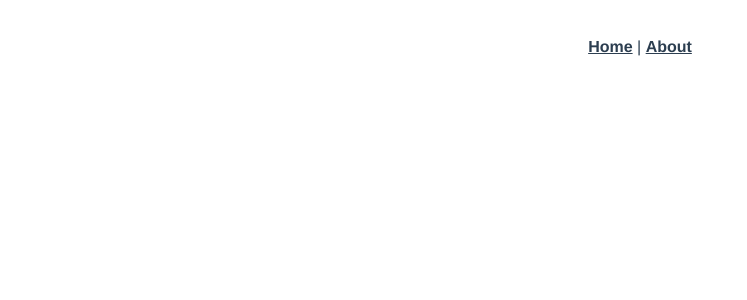
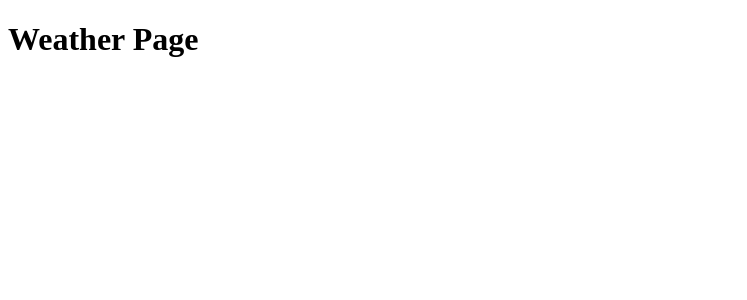
Before and after one commit to ronildo/weather-app, a Vue app: page /#/weather in a window 1280 px wide. Shown: the top 300 px of the page, without its empty margins (0-747 px from the left). Built offline with nearby package versions, Linux system fonts and the light colour scheme.

Commit message:
App Basic Structure

```diff
--- a/src/App.vue
+++ b/src/App.vue
@@ -1,29 +1,5 @@
 <template>
   <div id="app">
-    <div id="nav">
-      <router-link to="/">Home</router-link> |
-      <router-link to="/about">About</router-link>
-    </div>
-    <router-view/>
+    <router-view />
   </div>
 </template>
-
-<style lang="scss">
-#app {
-  font-family: 'Avenir', Helvetica, Arial, sans-serif;
-  -webkit-font-smoothing: antialiased;
-  -moz-osx-font-smoothing: grayscale;
-  text-align: center;
-  color: #2c3e50;
-}
-#nav {
-  padding: 30px;
-  a {
-    font-weight: bold;
-    color: #2c3e50;
-    &.router-link-exact-active {
-      color: #42b983;
-    }
-  }
-}
-</style>
--- a/src/components/HelloWorld.vue
+++ /dev/null
@@ -1,59 +0,0 @@
-<template>
-  <div class="hello">
-    <h1>{{ msg }}</h1>
-    <p>
-      For a guide and recipes on how to configure / customize this project,<br>
-      check out the
-      <a href="https://cli.vuejs.org" target="_blank" rel="noopener">vue-cli documentation</a>.
-    </p>
-    <h3>Installed CLI Plugins</h3>
-    <ul>
-      <li><a href="https://github.com/vuejs/vue-cli/tree/dev/packages/%40vue/cli-plugin-babel" target="_blank" rel="noopener">babel</a></li>
-      <li><a href="https://github.com/vuejs/vue-cli/tree/dev/packages/%40vue/cli-plugin-pwa" target="_blank" rel="noopener">pwa</a></li>
-      <li><a href="https://github.com/vuejs/vue-cli/tree/dev/packages/%40vue/cli-plugin-eslint" target="_blank" rel="noopener">eslint</a></li>
-    </ul>
-    <h3>Essential Links</h3>
-    <ul>
-      <li><a href="https://vuejs.org" target="_blank" rel="noopener">Core Docs</a></li>
-      <li><a href="https://forum.vuejs.org" target="_blank" rel="noopener">Forum</a></li>
-      <li><a href="https://chat.vuejs.org" target="_blank" rel="noopener">Community Chat</a></li>
-      <li><a href="https://twitter.com/vuejs" target="_blank" rel="noopener">Twitter</a></li>
-      <li><a href="https://news.vuejs.org" target="_blank" rel="noopener">News</a></li>
-    </ul>
-    <h3>Ecosystem</h3>
-    <ul>
-      <li><a href="https://router.vuejs.org" target="_blank" rel="noopener">vue-router</a></li>
-      <li><a href="https://vuex.vuejs.org" target="_blank" rel="noopener">vuex</a></li>
-      <li><a href="https://github.com/vuejs/vue-devtools#vue-devtools" target="_blank" rel="noopener">vue-devtools</a></li>
-      <li><a href="https://vue-loader.vuejs.org" target="_blank" rel="noopener">vue-loader</a></li>
-      <li><a href="https://github.com/vuejs/awesome-vue" target="_blank" rel="noopener">awesome-vue</a></li>
-    </ul>
-  </div>
-</template>
-
-<script>
-export default {
-  name: 'HelloWorld',
-  props: {
-    msg: String
-  }
-}
-</script>
-
-<!-- Add "scoped" attribute to limit CSS to this component only -->
-<style scoped lang="scss">
-h3 {
-  margin: 40px 0 0;
-}
-ul {
-  list-style-type: none;
-  padding: 0;
-}
-li {
-  display: inline-block;
-  margin: 0 10px;
-}
-a {
-  color: #42b983;
-}
-</style>
--- a/src/router.js
+++ b/src/router.js
@@ -1,6 +1,5 @@
 import Vue from 'vue'
 import Router from 'vue-router'
-import Home from './views/Home.vue'
 
 Vue.use(Router)
 
@@ -9,15 +8,18 @@ export default new Router({
     {
       path: '/',
       name: 'home',
-      component: Home
+      component: () => import(
+        /* webpackChunkName: "home" */
+        './views/HomePage.vue'
+      )
     },
     {
-      path: '/about',
-      name: 'about',
-      // route level code-splitting
-      // this generates a separate chunk (about.[hash].js) for this route
-      // which is lazy-loaded when the route is visited.
-      component: () => import(/* webpackChunkName: "about" */ './views/About.vue')
+      path: '/weather',
+      name: 'weather',
+      component: () => import(
+        /* webpackChunkName: "weather" */
+        './views/WeatherPage.vue'
+      )
     }
   ]
 })
--- a/src/views/About.vue
+++ /dev/null
@@ -1,5 +0,0 @@
-<template>
-  <div class="about">
-    <h1>This is an about page</h1>
-  </div>
-</template>
--- a/src/views/Home.vue
+++ /dev/null
@@ -1,18 +0,0 @@
-<template>
-  <div class="home">
-    <img alt="Vue logo" src="../assets/logo.png">
-    <HelloWorld msg="Welcome to Your Vue.js App"/>
-  </div>
-</template>
-
-<script>
-// @ is an alias to /src
-import HelloWorld from '@/components/HelloWorld.vue'
-
-export default {
-  name: 'home',
-  components: {
-    HelloWorld
-  }
-}
-</script>
--- /dev/null
+++ b/src/views/HomePage.vue
@@ -0,0 +1,11 @@
+<template>
+  <div class="home">
+    <h1>Home</h1>
+  </div>
+</template>
+
+<script>
+export default {
+  name: 'HomePage'
+}
+</script>
--- /dev/null
+++ b/src/views/WeatherPage.vue
@@ -0,0 +1,15 @@
+<template>
+  <div>
+    <h1>Weather Page</h1>
+  </div>
+</template>
+
+<script>
+export default {
+  name: 'WeatherPage'
+}
+</script>
+
+<style>
+
+</style>
```
Also changed, not shown: src/assets/logo.png (deleted).
